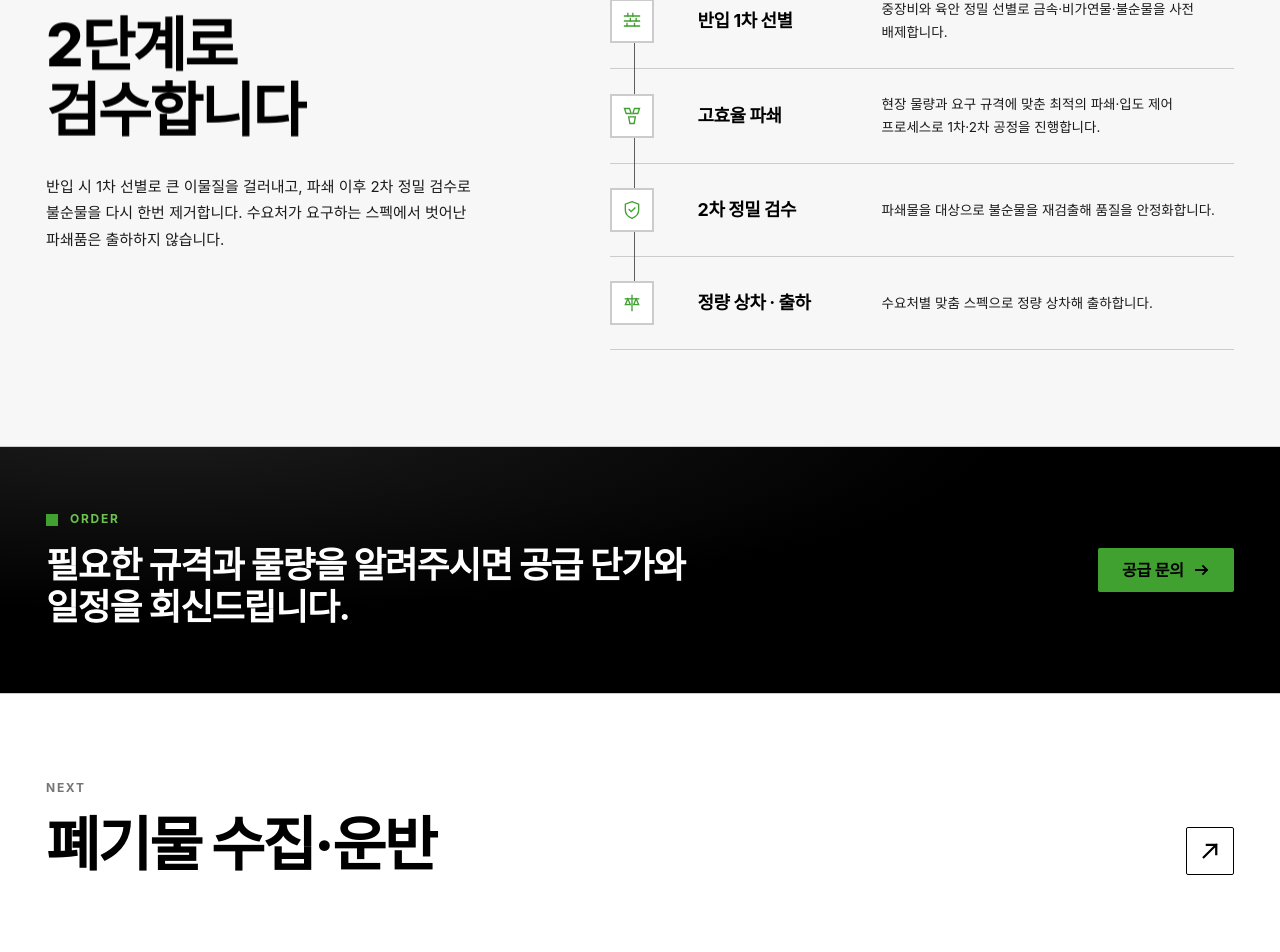
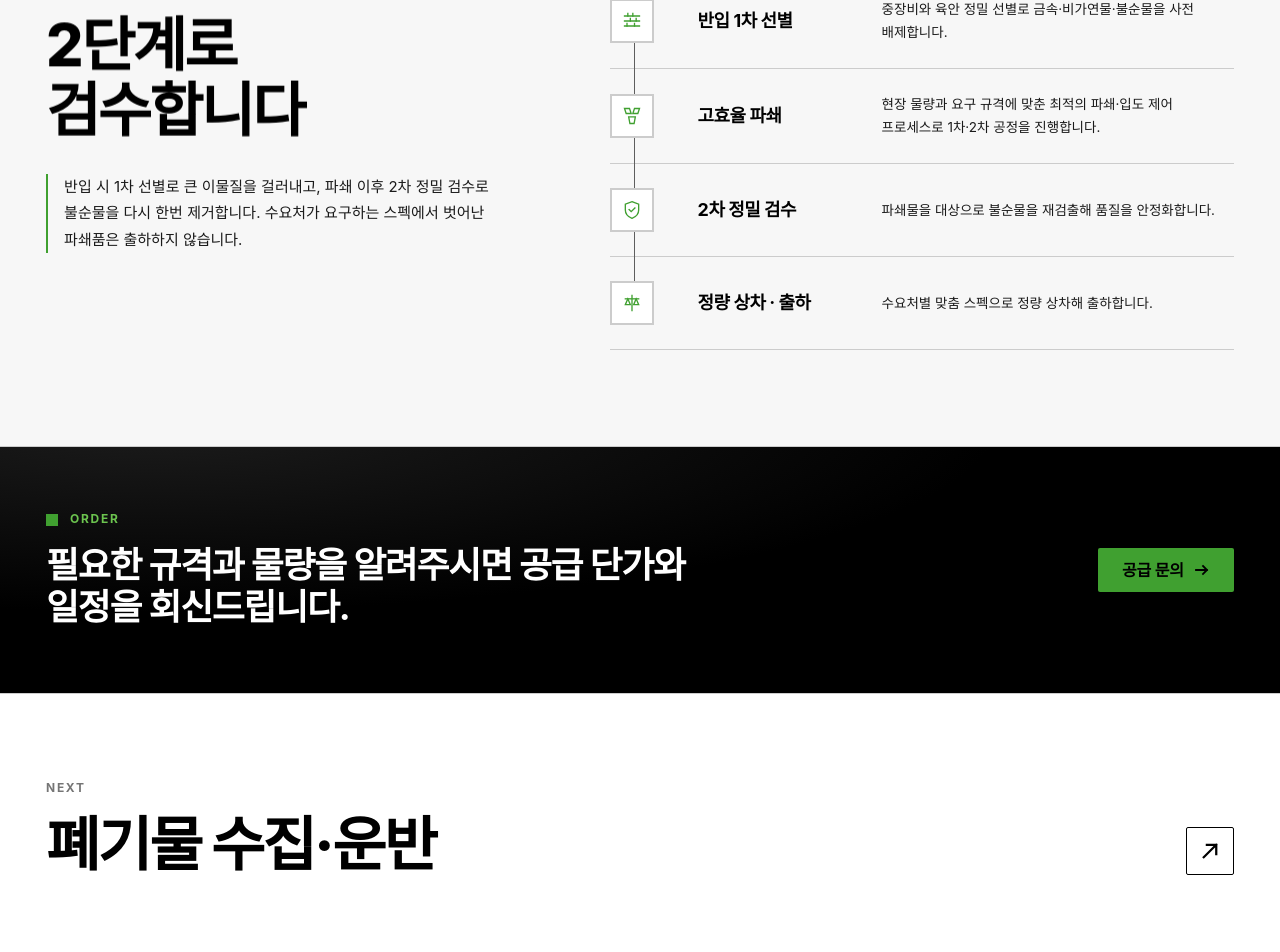
Before and after one commit to chd1217/jongang-enb, a Next.js app: page /business/product in a window 1280 px wide. Shown: the part 1306-2258 px from the top of the page. Built offline with nearby package versions, Linux system fonts and the light colour scheme; a web font is replaced by a local one.

Commit message:
파쇄품 페이지 품질검수 부가설명에 포인트 세로선 추가

```diff
--- a/app/(site)/business/product/page.tsx
+++ b/app/(site)/business/product/page.tsx
@@ -73,7 +73,11 @@ export default function ProductPage() {
             <div>
               <Eyebrow>Quality</Eyebrow>
               <MaskHeading className="d2 mt-6 text-ink" lines={[<>2단계로</>, <>검수합니다</>]} />
-              <p className="rv p-md mt-7 max-w-md text-body" data-d="220">
+              <p
+                className="rv p-md mt-7 max-w-md border-l-2 pl-4 text-body"
+                style={{ borderLeftColor: "var(--color-primary)" }}
+                data-d="220"
+              >
                 반입 시 1차 선별로 큰 이물질을 걸러내고, 파쇄 이후 2차 정밀 검수로 불순물을 다시
                 한번 제거합니다. 수요처가 요구하는 스펙에서 벗어난 파쇄품은 출하하지 않습니다.
               </p>
```
